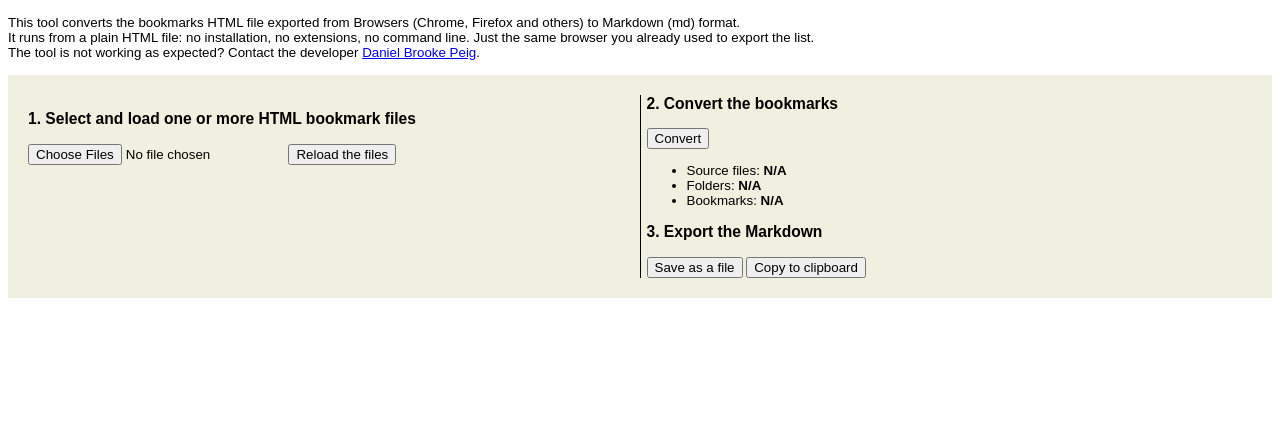
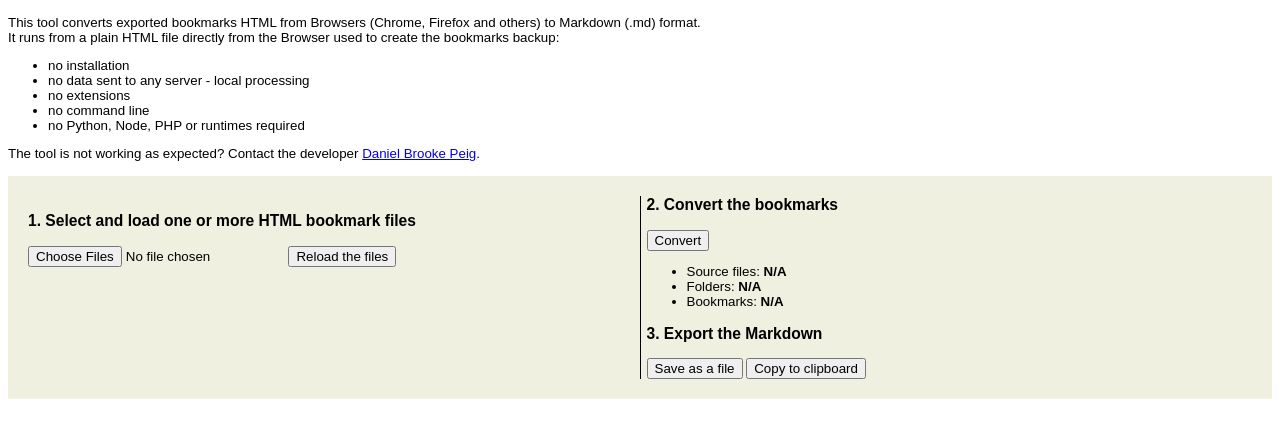
Before and after one commit to danpeig/bookmarks2md, a plain HTML site: page bookmarks2md.html in a window 1280 px wide. Shown: the part 52-490 px from the top of the page. Drawn offline with Linux system fonts and the light colour scheme.

Commit message:
Update bookmarks2md.html
Updated intro.

```diff
--- a/bookmarks2md.html
+++ b/bookmarks2md.html
@@ -86,8 +86,15 @@
 <body>
 	<div>
 	<h1>Bookmarks to Markdown</h1>
-	This tool converts the bookmarks HTML file exported from Browsers (Chrome, Firefox and others) to Markdown (md) format.<BR>
-	It runs from a plain HTML file: no installation, no extensions, no command line. Just the same browser you already used to export the list.<BR>
+	This tool converts exported bookmarks HTML from Browsers (Chrome, Firefox and others) to Markdown (.md) format.<BR>
+	It runs from a plain HTML file directly from the Browser used to create the bookmarks backup:<BR>
+		<UL>
+			<LI>no installation</LI>
+			<LI>no data sent to any server - local processing</LI>
+			<LI>no extensions</LI>
+			<LI>no command line</LI>
+			<LI>no Python, Node, PHP or runtimes required</LI>
+		</UL>
 	The tool is not working as expected? Contact the developer <a href="https://www.danbp.org">Daniel Brooke Peig</a>.<BR><BR>
 		<div class="columns">
 					<div class="columnBlock"><h3>1. Select and load one or more HTML bookmark files</h3>
```
